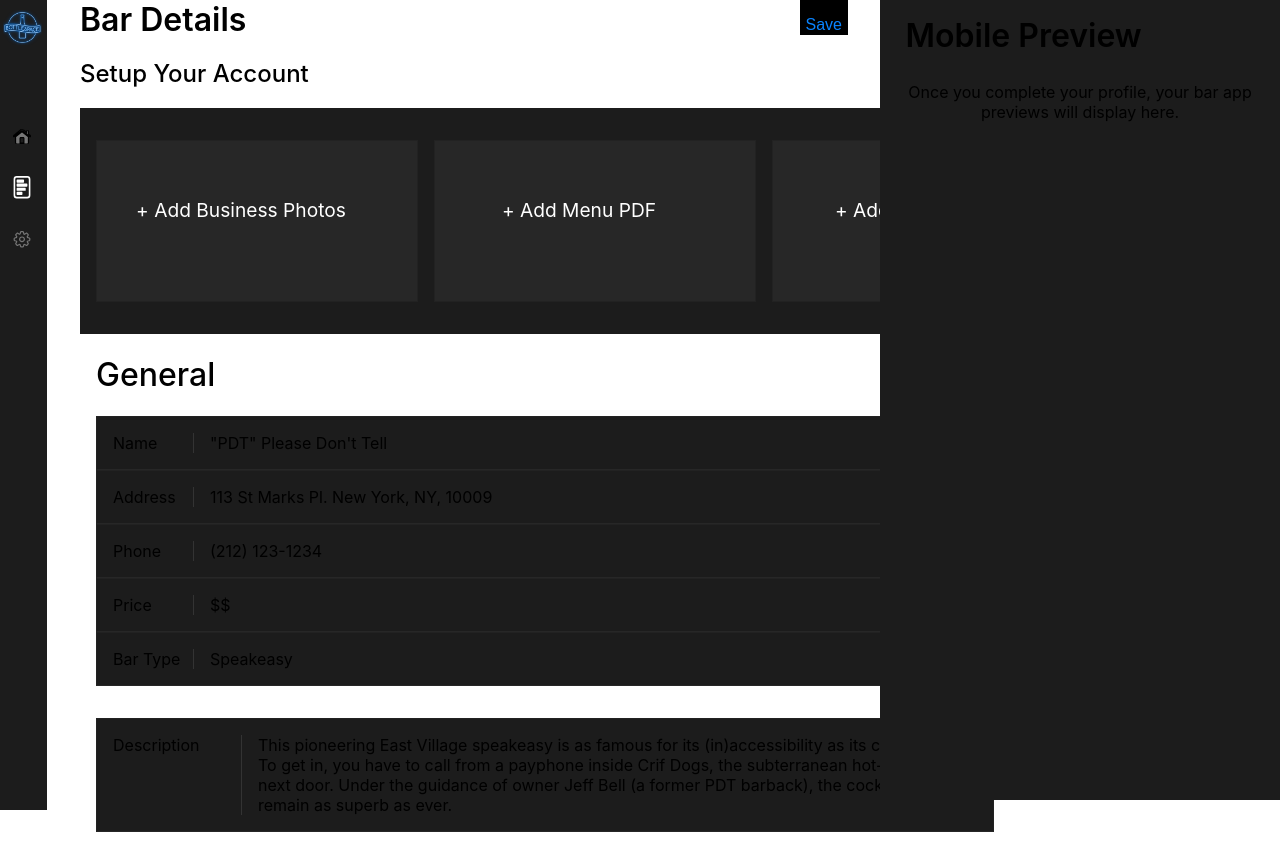
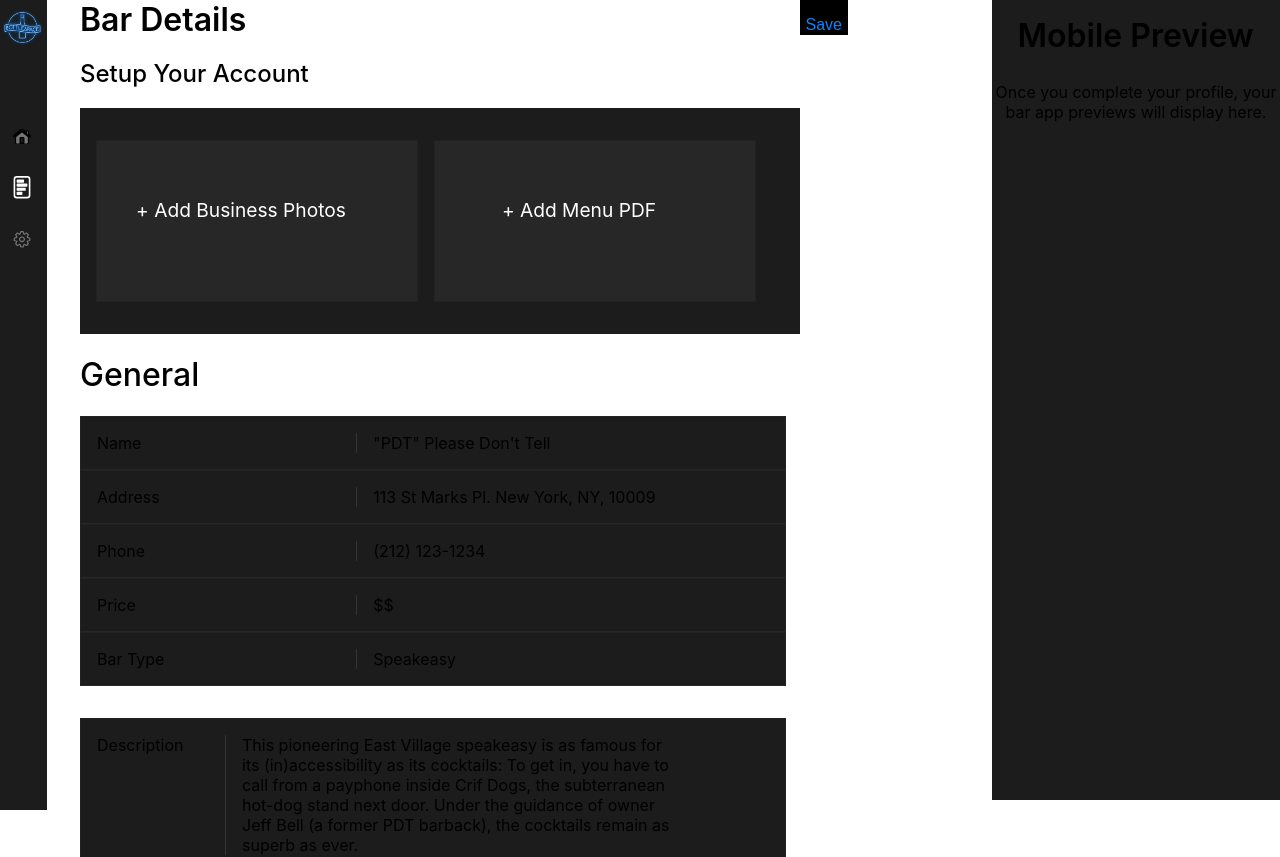
Before and after one commit to DiscoverPioneer/bottlespace-frontend, a React (Create React App) app: page /auth/details in a window 1280 px wide. Shown: the top 857 px of the page. Built offline with nearby package versions, Linux system fonts and the light colour scheme.

Commit message:
feat: more graphical tweaks

```diff
--- a/src/App.css
+++ b/src/App.css
@@ -238,3 +238,191 @@
   position: relative;
   top: -2.0em;
 }
+
+.Auth .HomeView .header {
+  max-width: 55em;
+  width: 55em;
+  margin-left: 5em;
+  padding-left: 0em;
+}
+.Auth .HomeView .content {
+  max-width: 55em;
+  width: 55em;
+  margin-left: 5em;
+  padding-left: 0em;
+}
+.Auth .HomeView .content .section-title {
+  margin-left: 1em;
+}
+.Auth .HomeView .header .setup-view-all {
+  color: #007AFF;
+  margin-left: 34em;
+}
+
+@media (max-width: 930px) {
+  /*
+  p {
+    background-color: red;
+  }
+  */
+  .MobilePreview .mobile-preview {
+    max-width: 18em;
+    width: 18em;
+  }
+  .Auth .HomeView .header {
+    max-width: 30em;
+    width: 30em;
+  }
+  .Auth .HomeView .content {
+    max-width: 30em;
+    width: 30em;
+  }
+  .Auth .setup-account {
+    max-width: 24em;
+  }
+  .Auth .setup-account .setup-tiles {
+    max-width: 40em;
+    width: 40em;
+    flex-direction: column;
+  }
+  .Auth .HomeView .content .record {
+    max-width: 30em;
+    width: 30em;
+    flex-direction: column;
+  }
+  .Auth .HomeView .content .record .field-name {
+    width: 27em;
+    border: none;
+  }
+  .Auth .HomeView .content .record .field-value{
+    width: 27em !important;
+  }
+  .Auth .HomeView .content .bar-analytics .analytics-tiles {
+    flex-direction: column;
+  }
+  .Auth .HomeView .header .setup-view-all {
+    width: 20em;
+    margin-left: 0em;
+  }
+  .Auth .place-horizontal .save-details {
+    width: 20em;
+    margin-left: 0em;
+    float: none;
+  }
+}
+@media (min-width: 931px) {
+  /*
+  p {
+    background-color: green;
+  }
+  */
+  .MobilePreview .mobile-preview {
+    max-width: 18em;
+    width: 18em;
+  }
+  .Auth .HomeView .header {
+    max-width: 42em;
+    width: 42em;
+  }
+  .Auth .HomeView .content{
+    max-width: 42em;
+    width: 42em;
+  }
+  .Auth .HomeView .content .record {
+    max-width: 37em;
+    width: 37em;
+  }
+  .Auth .HomeView .content .record .field-name {
+    width: 17em;
+  }
+  .Auth .HomeView .content .record .field-value{
+    width: 27em !important;
+  }
+  .Auth .HomeView .header .setup-view-all {
+    width: 20em;
+    margin-left: 25em;
+  }
+}
+@media (min-width: 931px) and (max-width: 950px) {
+  /*
+  p {
+    background-color: yellow;
+  }
+  */
+  .MobilePreview .mobile-preview {
+    max-width: 16em;
+    width: 16em;
+  }
+  .Auth .HomeView .header {
+    max-width: 40em;
+    width: 40em;
+  }
+  .Auth .HomeView .content{
+    max-width: 40em;
+    width: 40em;
+  }
+  .Auth .HomeView .content .record {
+    max-width: 37em;
+    width: 37em;
+  }
+  .Auth .HomeView .content .record .field-name {
+    width: 17em;
+  }
+  .Auth .HomeView .content .record .field-value{
+    width: 27em !important;
+  }
+}
+@media (min-width: 1024px) {
+  /*
+  p {
+    background-color: purple;
+  }
+  */
+  .MobilePreview .mobile-preview {
+    max-width: 18em;
+    width: 18em;
+  }
+  .Auth .HomeView .header {
+    max-width: 45em;
+    width: 45em;
+  }
+  .Auth .HomeView .content {
+    max-width: 45em;
+    width: 45em;
+  }
+  .Auth .HomeView .content .record {
+    max-width: 43em;
+    width: 43em;
+  }
+}
+.Auth .SettingsView .content {
+  padding-left: 0em !important;
+  margin-left: 5em;
+}
+.Auth .AccountSettings .content {
+  padding-left: 0em;
+}
+.Auth .InlineSection .header {
+  padding-left: 0em !important;
+  margin-left: 0em;
+}
+
+.Auth .GeneralDetails .content {
+  margin-left: 2em;
+}
+.Auth .Description .content {
+  margin-left: 2em;
+}
+.Auth .Hours .content {
+  margin-left: 2em;
+}
+
+.Auth .HomeView .content h1.section-title {
+  margin-left: 0em !important;
+}
+.Auth .HomeView .content .content {
+  margin-left: 0em !important;
+}
+.Auth .HomeView .content .record {
+  margin-left: 0em !important;
+}
--- a/src/components/details.jsx
+++ b/src/components/details.jsx
@@ -15,6 +15,7 @@
   const [taskCounter, setTaskCounter] = useState("3 tasks");
   const [showMobilePreview, setShowMobilePreview] = useState(true);
   const [showSaveButton, setShowSaveButton] = useState(true);
+  const [showThird,setShowThird] = useState(false);
   const saveDetails = () => {
     console.debug("TODO: fill logic to save data");
   };
@@ -65,7 +66,7 @@
                   link="/auth/business/add-photos"
                 />
                 <Tile text="+ Add Menu PDF" link="/auth/business/add-menu" />
-                <Tile text="+ Add Description" link="/auth/business/add-desc" />
+          {showThird && <Tile text="+ Add Description" link="/auth/business/add-desc" />}
               </div>
             </div>
           </>
--- a/src/components/home-view.jsx
+++ b/src/components/home-view.jsx
@@ -12,6 +12,7 @@
   const [businessName, setBusinessName] = useState('"PDT" Please Don\'t Tell');
   const [showBarAnalytics, setShowBarAnalytics] = useState(false);
   const [taskCounter,setTaskCounter] = useState('3 tasks');
+  const [showThird,setShowThird] = useState(false);
   useEffect(() => {
     /**
      * TODO: grab data from api
@@ -44,7 +45,7 @@
             <div className="setup-tiles">
               <Tile text="+ Add Business Photos" link="/auth/business/add-photos"/>
               <Tile text="+ Add Menu PDF" link="/auth/business/add-menu"/>
-              <Tile text="+ Add Description" link="/auth/business/add-desc"/>
+              {showThird && (<Tile text="+ Add Description" link="/auth/business/add-desc"/>)}
             </div>
           </div>
         </>
```
